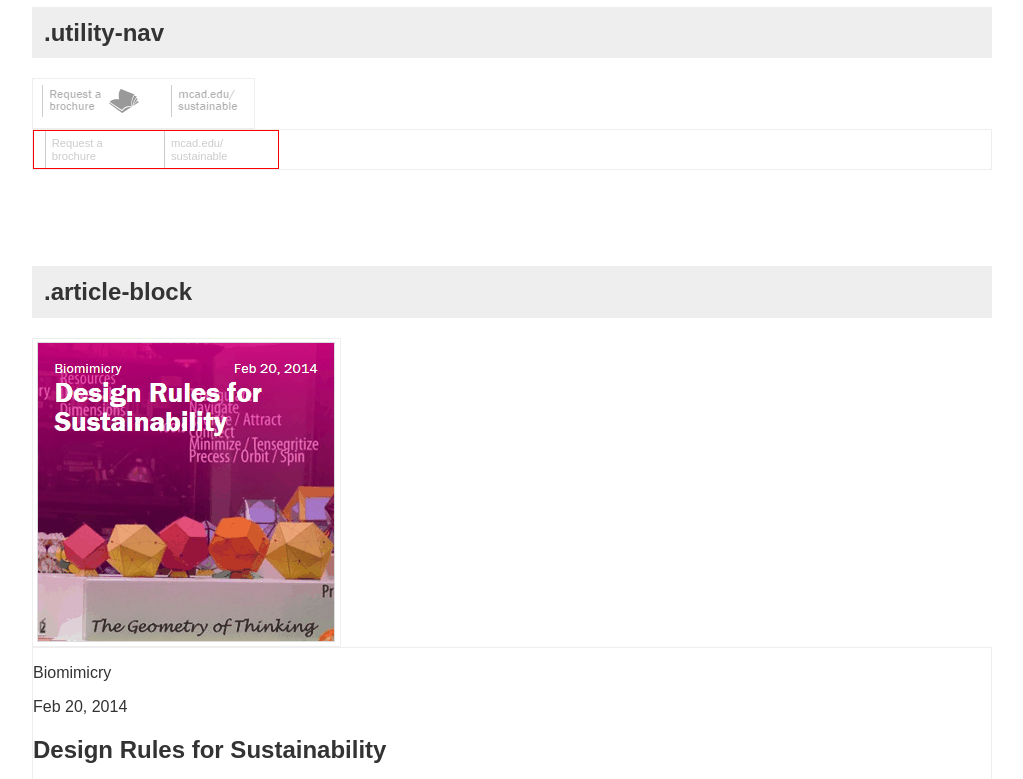
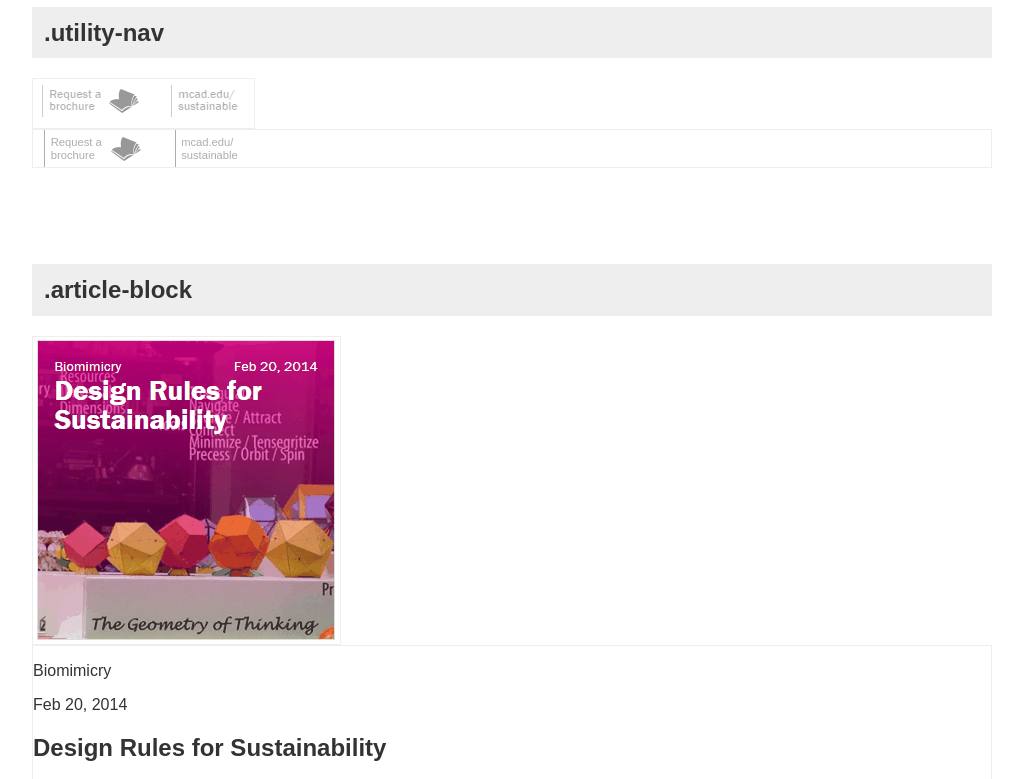
Before and after one commit to rjgoetz/mcad-sdblog, a website: page app/modules.html in a window 1280 px wide. Shown: the part 780-1559 px from the top of the page, without its empty margins (128-1151 px from the left). Drawn offline with nearby package versions, Linux system fonts and the light colour scheme; files that its build step writes are made by us from their sources.

Commit message:
continue work on utility-nav, begin article-block

```diff
--- a/app/modules.html
+++ b/app/modules.html
@@ -78,11 +78,12 @@
       <img class="sample-image" src="modules/article-block.gif" alt="Article Block">
 
       <!--Start .article-block-->
-      <article class="biomimicry">
+      <article class="article-block biomimicry">
         <header>
           <p>Biomimicry</p>
           <time datetime="2014-02-20">Feb 20, 2014</time>
           <h2>Design Rules for Sustainability</h2>
+          <img src="images/BuckyRulesC11-550x317.jpg" alt="bucky polyhedrons">
         </header>
         <a href="#"></a>
       </article>
--- a/app/styles/_article-block.scss
+++ b/app/styles/_article-block.scss
@@ -1 +1,5 @@
 // _article-block.scss
+
+.article-block {
+
+}
--- a/app/styles/_utility-nav.scss
+++ b/app/styles/_utility-nav.scss
@@ -10,18 +10,28 @@
     margin: 0;
     padding: 0;
     list-style-type: none;
-    border: 1px solid red;
+    &>:first-child {
+      background: url('../images/sdo_broch.png') right center no-repeat;
+    }
+    &>:nth-child(2) {
+      margin-left: 3em;
+    }
   }
+
   li {
     float: left;
     margin-left: 1em;
     padding: 0.5em;
-    border-left: .125em solid $grey-light;
+    border-left: .125em solid $black;
+    opacity: .4;
+    &:hover {
+      opacity: initial;
+    }
   }
   a {
     display: inline-block;
-    color: $grey-light;
+    color: $black;
     text-decoration: none;
-    padding-right: 4em;
+    padding-right: 3em;
   }
 }
```
